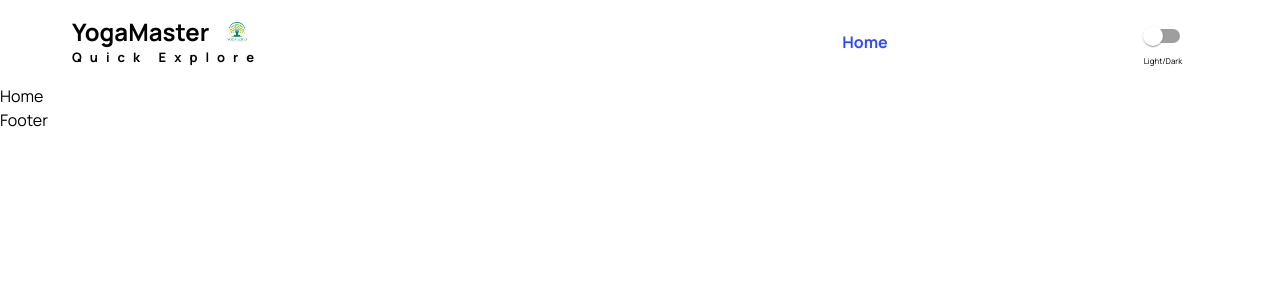
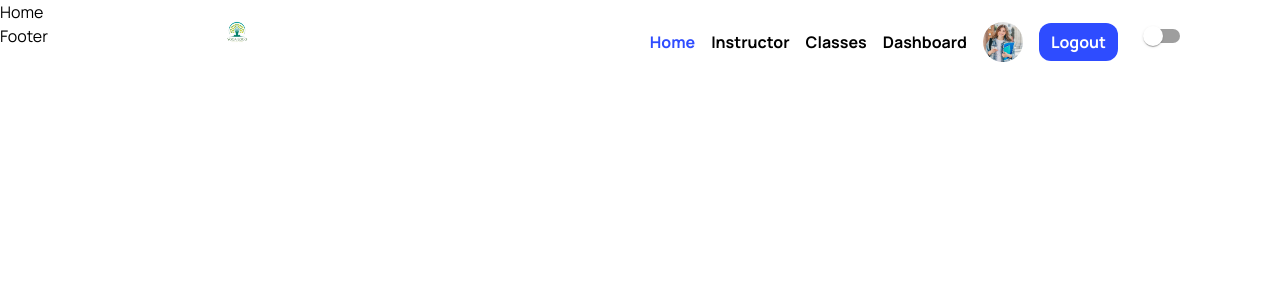
Before and after one commit to TauhidOSD/yoga-master-client, a React (Vite) app: page / in a window 1280 px wide. Shown: the top 300 px of the page. Built offline with nearby package versions, Linux system fonts and the light colour scheme.

Commit message:
Navabr Design

```diff
--- a/src/Components/headers/navbar.jsx
+++ b/src/Components/headers/navbar.jsx
@@ -1,55 +1,63 @@
 import React, { useEffect, useState } from "react";
 import { Link, NavLink, useLocation, useNavigate } from "react-router-dom";
-import { ThemeProvider, THEME_ID, createTheme } from '@mui/material/styles';
+import { ThemeProvider, THEME_ID, createTheme } from "@mui/material/styles";
 import { Switch } from "@mui/material";
+import photoURL from "../../assets/home/girl.jpg"
+import {FaBars} from "react-icons/fa"
+import {motion} from "framer-motion"
+
+
+
 const navLinks = [
   { name: "Home", route: "/" },
   { name: "Instructor", route: "/instructors" },
   { name: "Classes", route: "/classes" },
 ];
 
-const theme= createTheme({
-
+const theme = createTheme({
   palette: {
     primary: {
       main: "#ff0000",
     },
     secondary: {
       main: "#00ff00",
-    }
-  }
-
+    },
+  },
 });
 
 const navbar = () => {
   const navigate = useNavigate();
   const location = useLocation();
-  const[isMobileMenuOpen, setIsMobileMenuOpen] = useState(false);
-  const[isHome, setIsHome]= useState(false);
-  const[isLogin, setIsLogin] = useState(false);
-  const[scrollPosition, SetScrollPosition] =useState(0);
-  const [isFixed,setIsFixed] = useState(false);
-  const[isDarkMode, SetIsDarkMode]= useState(false);
+  const [isMobileMenuOpen, setIsMobileMenuOpen] = useState(false);
+  const [isHome, setIsHome] = useState(false);
+  const [isLogin, setIsLogin] = useState(false);
+  const [scrollPosition, SetScrollPosition] = useState(0);
+  const [isFixed, setIsFixed] = useState(false);
+  const [isDarkMode, SetIsDarkMode] = useState(false);
+  const [navBg, setNavBg] = useState("bg-[#15151580]");
+  // const[user,setUser]= useState(false);
+  const user = true;
 
   const toggleMenu = () => {
-    setIsMobileMenuOpen(!isMobileMenuOpen)
+    setIsMobileMenuOpen(!isMobileMenuOpen);
   };
 
-  useEffect(()=> {
-    const darkClass = 'dark';
+  useEffect(() => {
+    const darkClass = "dark";
     const root = window.document.documentElement;
-    if(isDarkMode){
+    if (isDarkMode) {
       root.classList.add(darkClass);
-
     } else {
       root.classList.remove(darkClass);
     }
-  }, [isDarkMode])
+  }, [isDarkMode]);
 
   useEffect(() => {
-    setIsHome(location.pathname === '/' );
-    setIsLogin(location.pathname === '/login');
-    setIsFixed(location.pathname === '/register' || location.pathname === '/login')
+    setIsHome(location.pathname === "/");
+    setIsLogin(location.pathname === "/login");
+    setIsFixed(
+      location.pathname === "/register" || location.pathname === "/login"
+    );
   }, [location]);
 
   useEffect(() => {
@@ -57,32 +65,46 @@ const navbar = () => {
       const currentPosition = window.pageYOffset;
       SetScrollPosition(currentPosition);
     };
-    window.addEventListener('scroll',handleScroll);
-    return () => window.removeEventListener('scroll', handleScroll);
-  },[])
+    window.addEventListener("scroll", handleScroll);
+    return () => window.removeEventListener("scroll", handleScroll);
+  }, []);
 
+  useEffect(() => {
+    if (scrollPosition > 100) {
+      if (isHome) {
+        setNavBg(
+          "bg-white backdrop-filter backdrop-blur-xl bg-opacity-0 dark:text-white text-black"
+        );
+      } else {
+        setNavBg("bg-white dark:bg-black dark:text-white text-black");
+      }
+    } else {
+      setNavBg(
+        `${
+          isHome || location.pathname === "/"
+            ? "bg-transparent"
+            : "bg-white dark:bg-black"
+        } dark:text-white text-white`
+      );
+    }
+  }, [scrollPosition]);
 
-  useEffect(()=> {
-    if(scrollPosition > 100) {
-      if(isHome){
-        setNavBg('bg-white backdrop-filter backdrop-blur-xl bg-opacity-0 dark:text-white text-black')
+  // const [navBg, setNavBg]= useState('bg-[#15151580]');
+
+  const handelLogout = () => {
+    console.log("Logout");
+
   }
-      else{
-        setNavBg('bg-white dark:bg-black dark:text-white text-black')
-      }
-
-    } else {
-      setNavBg(`${isHome || location.pathname === '/' ? 'bg-transparent' : 'bg-white dark:bg-black'} dark:text-white text-white`)
-    }
-  },[scrollPosition])
-
-  const [navBg, setNavBg]= useState('bg-[#15151580]');
-
   return (
-    <nav className="">
+    <motion.nav
+    initial = {{opacity: 0}}
+    animate = {{opacity: 1}}
+    transition={{duration: 0.5}}
+    className={`${isHome ? navBg : "bg-white dark:bg-black backdrop-blur-2xl"} ${isFixed ? 'static' : 'fixed'} top-0 transition-colors duration-500 ease-in-out w-full z-10`}>
       <div className="lg: w-[95%] mx-auto sm:px-6 lg: px-6">
         <div className="px-4 py-4 flex items-center justify-between">
           {/* {logo} */}
+          <div onClick={()=> navigate('/')} className="flex-shrink-0 cursor-pointer pl-7 md:p-0 flex items-center">
             <div>
             <h1 className="text-2xl inline-flex gap-3 items-center font-bold">
               YogaMaster <img src="/yoga-logo.png" alt="" className="w-8 h-8" />
@@ -91,9 +113,15 @@ const navbar = () => {
               Quick Explore
             </p>
             </div>
+          </div>
 
           {/* mobile menu icons */}
 
+            <div className="md:hidden flex items-center">
+              <button type="button" onClick={toggleMenu} className="text-gray-300 hover:text-white focus:outline-none ">
+                <FaBars className="h-6 w-6 hover:text-primary"/>
+              </button>
+            </div>
           {/* Navigation Links */}
           <div className="hidden md:block dark:text-white">
             <div className="flex">
@@ -102,9 +130,17 @@ const navbar = () => {
                   <li key={Link.route}>
                     <NavLink
                       to={Link.route}
+                      style={{whiteSpace: "nowrap"}}
                       className={({ isActive }) =>
-                        `font-bold ${isActive ? 'text-secondary' : `${navBg.includes('bg-transparent') ?
-                          'text-white' : 'text-black dark:text-white'}`} hover:text-secondary duration-300`
+                        `font-bold ${
+                          isActive
+                            ? "text-secondary"
+                            : `${
+                                navBg.includes("bg-transparent")
+                                  ? "text-black"
+                                  : "text-black dark:text-white"
+                              }`
+                        } hover:text-secondary duration-300`
                       }
                     >
                       {Link.name}
@@ -114,29 +150,88 @@ const navbar = () => {
 
                 {/* based on users */}
 
+                {user ? null : isLogin ? (
                   <li>
-               <NavLink to="/login"  className={({ isActive }) =>
-                        `font-bold ${isActive ? 'text-secondary' : `${navBg.includes('bg-transparent') ?
-                          'text-white' : 'text-black dark:text-white'}`} hover:text-secondary duration-300`
-                      }>Login</NavLink>
+                    <NavLink
+                      to="/register"
+                      className={({ isActive }) =>
+                        `font-bold ${
+                          isActive
+                            ? "text-secondary"
+                            : `${
+                                navBg.includes("bg-transparent")
+                                  ? "text-black"
+                                  : "text-black dark:text-white"
+                              }`
+                        } hover:text-secondary duration-300`
+                      }
+                    >
+                      Register
+                    </NavLink>
                   </li>
+                ) : (
+                  <li>
+                    <NavLink
+                      to="/login"
+                      className={({ isActive }) =>
+                        `font-bold ${
+                          isActive
+                            ? "text-secondary"
+                            : `${
+                                navBg.includes("bg-transparent")
+                                  ? "text-black"
+                                  : "text-black dark:text-white"
+                              }`
+                        } hover:text-secondary duration-300`
+                      }
+                    >
+                      Login
+                    </NavLink>
+                  </li>
+                )}
+
+                {user && (
+                  <li>
+                    <NavLink to="/dashboard" className={({ isActive }) =>
+                        `font-bold ${
+                          isActive
+                            ? "text-secondary"
+                            : `${
+                                navBg.includes("bg-transparent")
+                                  ? "text-black"
+                                  : "text-black dark:text-white"
+                              }`
+                        } hover:text-secondary duration-300`
+                      }>Dashboard</NavLink>
+                  </li>
+                )}
+
+                {
+
+                  user && <li>
+                    <img src={photoURL} alt=""  className="h-[40px] rounded-full w-[40px]"/>
+                  </li>
+                }
+
+                {
+                  user && <li> <NavLink onClick={handelLogout} className={'font-bold px-3 py-2 bg-secondary text-white rounded-xl '}>Logout</NavLink> </li>
+                }
 
                 {/* color toggle */}
                 <li>
                   <ThemeProvider theme={theme}>
                     <div className="flex flex-col justify-center items-center">
-                  <Switch onChange={() => SetIsDarkMode(!isDarkMode)}/>
+                      <Switch onChange={() => SetIsDarkMode(!isDarkMode)} />
                       <h1 className="text-[8px]">Light/Dark</h1>
                     </div>
                   </ThemeProvider>
                 </li>
-
               </ul>
             </div>
           </div>
         </div>
       </div>
-    </nav>
+    </motion.nav>
   );
 };
 
```
Lines whose indentation alone changed are shown as unchanged.
